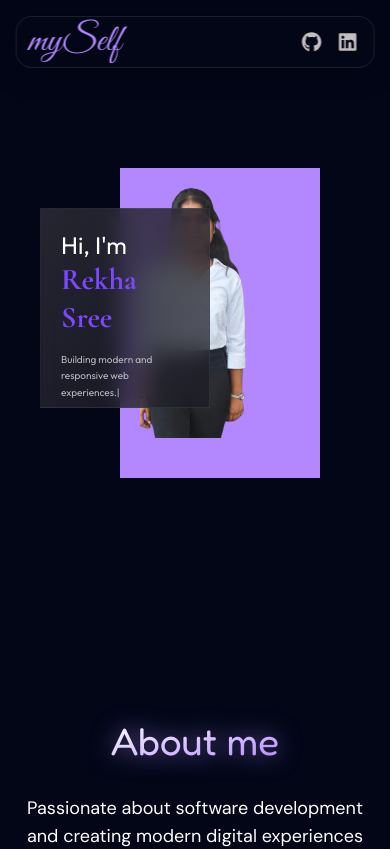
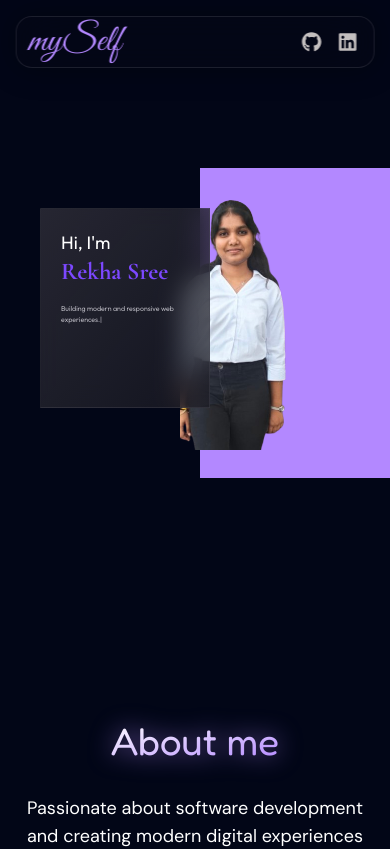
Before and after one commit to rekha-sree06/rekha-portfolio, a React app: page / in a window 390 px wide. Shown: the top 849 px of the page. Built offline with nearby package versions, Linux system fonts and the light colour scheme; the HTML template or start-up script is replaced by a standard one; a web font is replaced by a local one.

Commit message:
Hero section edit

```diff
--- a/src/components/Hero.jsx
+++ b/src/components/Hero.jsx
@@ -43,7 +43,7 @@ function Hero() {
             absolute
 
             top-12
-            left-20
+            left-40
 
             w-[200px]
             h-[310px]
@@ -71,8 +71,8 @@ function Hero() {
             absolute
             z-10
 
-            top-7
-            left-25
+            top-10
+            left-35
 
             w-[110px]
             h-[290px]
@@ -124,7 +124,7 @@ function Hero() {
         >
 
           <div className="text-white">
-            <p className="text-2xl sm:text-5xl lg:text-7xl">
+            <p className="text-lg sm:text-5xl lg:text-7xl">
               Hi, I'm
             </p>
 
@@ -133,7 +133,7 @@ function Hero() {
                 font-['Cormorant_Garamond']
                 text-[#7C48FF]
 
-                text-3xl
+                text-2xl
                 sm:text-7xl
                 lg:text-8xl
 
@@ -155,7 +155,7 @@ function Hero() {
               className="
                 mt-4
 
-                text-[10px]
+                text-[7px]
                 sm:text-lg
                 lg:text-2xl
 
```
